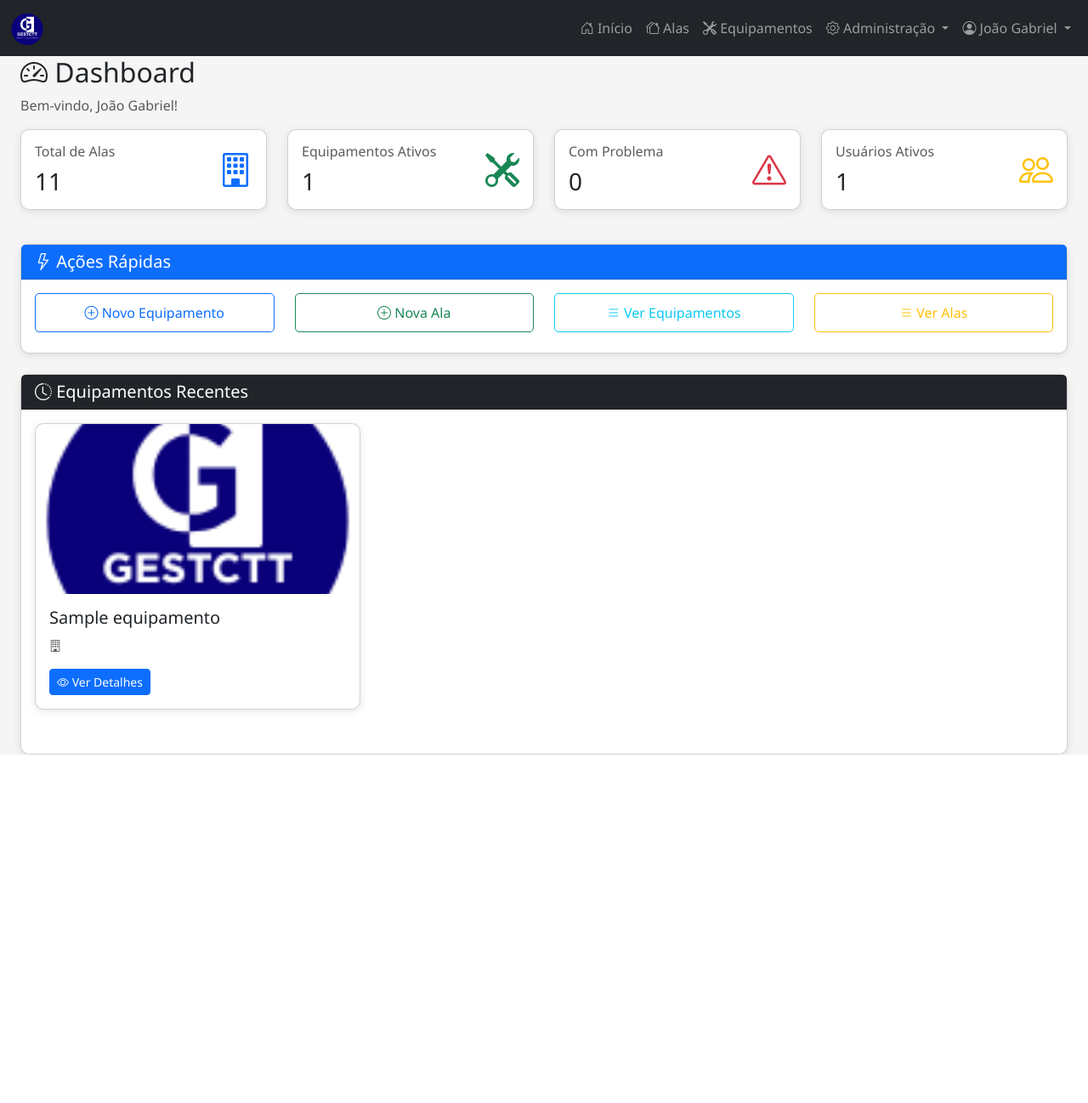
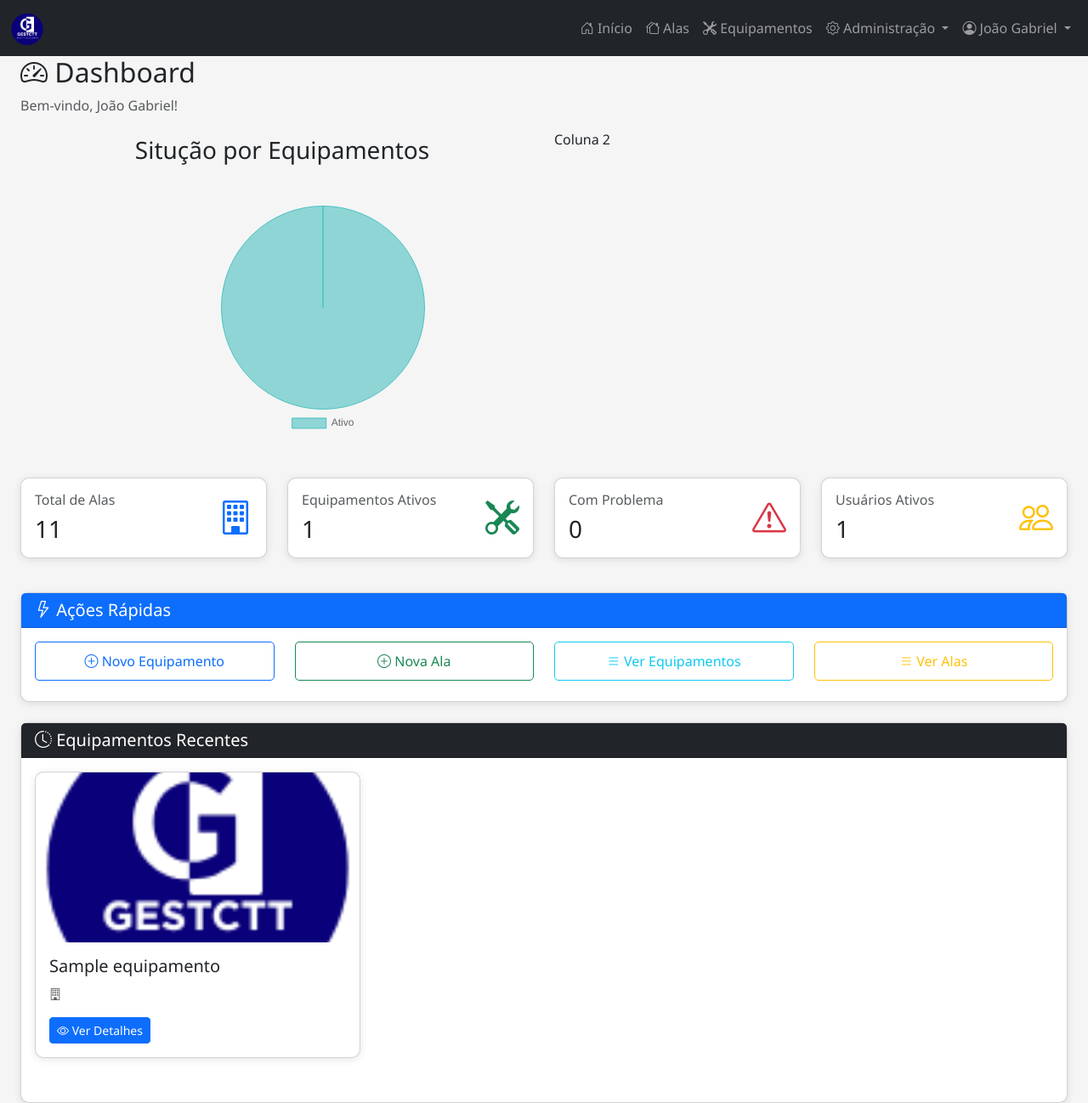
Before and after one commit to GabrielDev16/viewSchool, a PHP site: page /viewSchool/public/index.php in a window 1280 px wide. Shown: the whole page at 85% size. Before the commit the page ends 888 px from the top, so only its background shows below. Run offline with PHP 8.4, Linux system fonts and the light colour scheme; a user stored in the database is signed in; data comes from the database, SQL or seed files in the repository; tables that the repository leaves empty hold one stand-in row (values such as "Sample post"); some libraries are stand-ins or nearby versions.

```diff
--- a/public/index.php
+++ b/public/index.php
@@ -29,6 +29,29 @@ $recent_equipamentos_sql = "SELECT e.*, a.nome as ala_nome FROM equipamentos e
                            WHERE e.status = 'ativo'
                            ORDER BY e.id DESC LIMIT 6";
 $recent_equipamentos = $conn->query($recent_equipamentos_sql);
+
+// parte de dados para o gráfico de equipamentos
+
+// Contar quantos equipamentos existem em cada status
+$contador = "SELECT status, COUNT(*) AS total FROM equipamentos GROUP BY status";
+$result = $conn->query($contador);
+
+$labels = [];
+$data = [];
+
+while ($row = $result->fetch_assoc()) {
+    $labels[] = ucfirst($row['status']); // Ativo, Inativo, Problema
+    $data[] = (int)$row['total'];
+}
+
+// Transformando para JSON para usar no JS
+$labels_json = json_encode($labels);
+$data_json = json_encode($data);
+
+
+// gráfico de evolução de problemas por mês afim de validar a situação mensal do sistema
+
+
 ?>
 
 <?php include '../app/views/includes/header.php'; ?>
@@ -42,6 +65,66 @@ $recent_equipamentos = $conn->query($recent_equipamentos_sql);
                     <h2><i class="bi bi-speedometer2"></i> Dashboard</h2>
                     <p class="text-muted">Bem-vindo, <?php echo htmlspecialchars($_SESSION['user_name']); ?>!</p>
                 </div>
+
+                <!-- gráficos de situações resumidas dos equipamentos -->
+                <div class="container">
+                    <div class="row">
+                        <div class="col-md-6 col-12">
+                            <!-- Conteúdo da primeira coluna -->
+                            <h3 class="text-center mt-2">Situção por Equipamentos</h3>
+                            <div class="container m-5">
+                                <div class="row  d-flex justify-content-center">
+                                    <div class="col-md-6 col-12">
+                                        <canvas id="statusChart"></canvas>
+                                    </div>
+                                </div>
+                            </div>
+
+                            <script src="https://cdn.jsdelivr.net/npm/chart.js"></script>
+
+                            <script>
+                                const ctx = document.getElementById('statusChart').getContext('2d');
+
+                                const statusChart = new Chart(ctx, {
+                                    type: 'pie', // você pode mudar para 'bar' se quiser barras
+                                    data: {
+                                        labels: <?php echo $labels_json; ?>,
+                                        datasets: [{
+                                            label: 'Quantidade de Equipamentos',
+                                            data: <?php echo $data_json; ?>,
+                                            backgroundColor: [
+                                                'rgba(75, 192, 192, 0.6)', // Ativo
+                                                'rgba(255, 205, 86, 0.6)', // Inativo
+                                                'rgba(255, 99, 132, 0.6)' // Problema
+                                            ],
+                                            borderColor: [
+                                                'rgba(75, 192, 192, 1)',
+                                                'rgba(255, 205, 86, 1)',
+                                                'rgba(255, 99, 132, 1)'
+                                            ],
+                                            borderWidth: 1
+                                        }]
+                                    },
+                                    options: {
+                                        responsive: true,
+                                        plugins: {
+                                            legend: {
+                                                position: 'bottom'
+                                            }
+                                        }
+                                    }
+                                });
+                            </script>
+                        </div>
+
+
+                        <div class="col-md-6 col-12">
+                            <!-- Conteúdo da segunda coluna -->
+                            <p>Coluna 2</p>
+                        </div>
+                    </div>
+                </div>
+
 
                 <!-- Statistics Cards -->
                 <div class="row mb-4">
```
Also changed, not shown: uploads/equipamentos/6921cf7d81672.jpeg (added), uploads/equipamentos/6921d169acf06.webp (added), uploads/equipamentos/6921d28da4527.webp (added).
